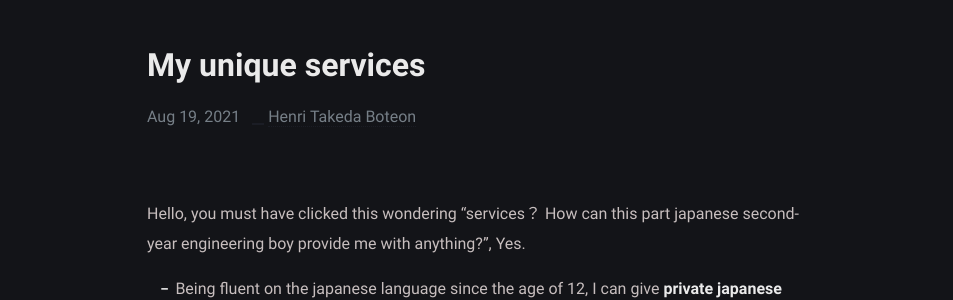
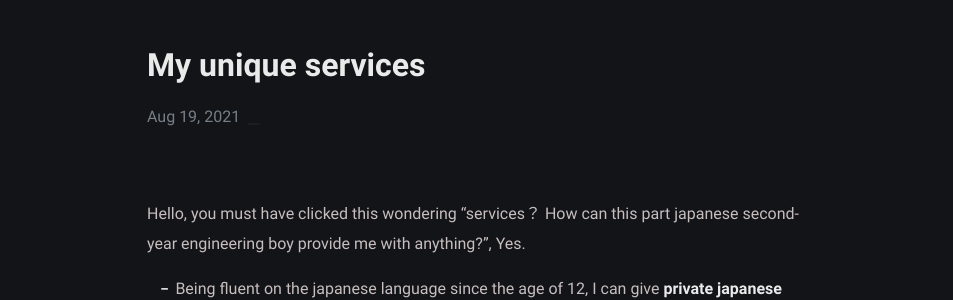
Before and after one commit to Pistachihen/pistachi.github.io, a Jekyll site: the page built from _posts/services/2020-08-29-welcome-to-jekyll.md, in a window 1280 px wide. Shown: the part 154-454 px from the top of the page, without its empty margins (163-1116 px from the left). Built offline with Jekyll 4.4.1, drawn with Linux system fonts in a browser that asks for light colours.

Commit message:
Update _config.yml

```diff
--- a/_config.yml
+++ b/_config.yml
@@ -7,7 +7,7 @@ image: assets/img/ogp.png
 repo: 'https://github.com/Pistachihen/pistachi.github.io'
 mode: dark
 author:
-  name: Henri Takeda Boteon
+  name:
   bio: >-
     Second-year Chemical and Biological Engineering student at UBC, Vancouver.
 
```
